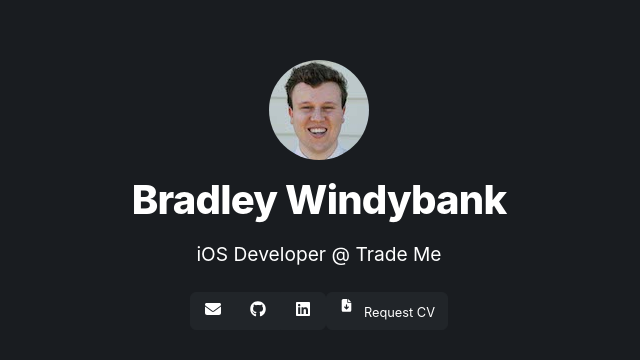
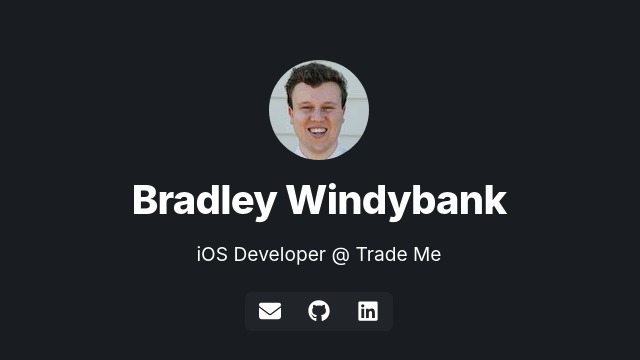
Before and after one commit to bradwindy/new-personal-site, a Next.js app: page / in a window 1280 px wide. Shown: the part 126-486 px from the top of the page, without its empty margins (321-961 px from the left). Built offline with nearby package versions, Linux system fonts and the light colour scheme.

Commit message:
Clean up old buttons and icons
Made into native SVGs

```diff
--- a/components/date.tsx
+++ /dev/null
@@ -1,6 +0,0 @@
-import { parseISO, format } from "date-fns";
-
-export default function Date({ dateString }: { dateString: string }) {
-  const date = parseISO(dateString);
-  return <time dateTime={dateString}>{format(date, "LLLL d, yyyy")}</time>;
-}
--- a/components/layout.tsx
+++ b/components/layout.tsx
@@ -27,7 +27,6 @@
           name="keywords"
           content="ios developer, developer, mobile apps, auckland mobile developer, ios app, new zealand mobile developer, app developer, nz, auckland"
         />
-        <meta http-equiv="x-ua-compatible" content="ie=edge" />
         <meta name="author" content="Bradley Windybank" />
         <meta name="robots" content="index, follow" />
         <meta name="revisit-after" content="1 days" />
@@ -48,7 +47,6 @@
       ) : (
         <header className={styles.headerAbout}>
           <Link href="/">
-            <a>
             <Image
               priority
               src="/images/profile.jpg"
@@ -57,7 +55,6 @@
               width={100}
               alt={name}
             />
-            </a>
           </Link>
           <h2 className={utilStyles.headingLg}>
             <Link href="/">
--- a/components/social-links.tsx
+++ b/components/social-links.tsx
@@ -1,7 +1,6 @@
 import Button from "react-bootstrap/Button";
 import ButtonGroup from "react-bootstrap/ButtonGroup";
 import ButtonToolbar from "react-bootstrap/ButtonToolbar";
-import { FontAwesomeIcon } from "@fortawesome/react-fontawesome";
 import utilStyles from "../styles/utils.module.css";
 
 export default function SocialLinks() {
@@ -16,40 +15,48 @@
           aria-label="Email"
           href="mailto:hello@windybank.net"
         >
-          <FontAwesomeIcon icon="envelope" className={utilStyles.socialIcon} />
+          <svg
+            className={utilStyles.socialIcon}
+            xmlns="http://www.w3.org/2000/svg"
+            viewBox="0 0 512 512"
+          >
+            <path
+              fill="#ffffff"
+              d="M48 64C21.5 64 0 85.5 0 112c0 15.1 7.1 29.3 19.2 38.4L236.8 313.6c11.4 8.5 27 8.5 38.4 0L492.8 150.4c12.1-9.1 19.2-23.3 19.2-38.4c0-26.5-21.5-48-48-48H48zM0 176V384c0 35.3 28.7 64 64 64H448c35.3 0 64-28.7 64-64V176L294.4 339.2c-22.8 17.1-54 17.1-76.8 0L0 176z"
+            />
+          </svg>
         </Button>
         <Button
           variant="dark"
           aria-label="GitHub Profile"
           href="https://github.com/bradwindy"
         >
-          <FontAwesomeIcon
-            icon={["fab", "github"]}
+          <svg
             className={utilStyles.socialIcon}
-          />
+            xmlns="http://www.w3.org/2000/svg"
+            viewBox="0 0 496 512"
+          >
+            <path
+              fill="#ffffff"
+              d="M165.9 397.4c0 2-2.3 3.6-5.2 3.6-3.3 .3-5.6-1.3-5.6-3.6 0-2 2.3-3.6 5.2-3.6 3-.3 5.6 1.3 5.6 3.6zm-31.1-4.5c-.7 2 1.3 4.3 4.3 4.9 2.6 1 5.6 0 6.2-2s-1.3-4.3-4.3-5.2c-2.6-.7-5.5 .3-6.2 2.3zm44.2-1.7c-2.9 .7-4.9 2.6-4.6 4.9 .3 2 2.9 3.3 5.9 2.6 2.9-.7 4.9-2.6 4.6-4.6-.3-1.9-3-3.2-5.9-2.9zM244.8 8C106.1 8 0 113.3 0 252c0 110.9 69.8 205.8 169.5 239.2 12.8 2.3 17.3-5.6 17.3-12.1 0-6.2-.3-40.4-.3-61.4 0 0-70 15-84.7-29.8 0 0-11.4-29.1-27.8-36.6 0 0-22.9-15.7 1.6-15.4 0 0 24.9 2 38.6 25.8 21.9 38.6 58.6 27.5 72.9 20.9 2.3-16 8.8-27.1 16-33.7-55.9-6.2-112.3-14.3-112.3-110.5 0-27.5 7.6-41.3 23.6-58.9-2.6-6.5-11.1-33.3 2.6-67.9 20.9-6.5 69 27 69 27 20-5.6 41.5-8.5 62.8-8.5s42.8 2.9 62.8 8.5c0 0 48.1-33.6 69-27 13.7 34.7 5.2 61.4 2.6 67.9 16 17.7 25.8 31.5 25.8 58.9 0 96.5-58.9 104.2-114.8 110.5 9.2 7.9 17 22.9 17 46.4 0 33.7-.3 75.4-.3 83.6 0 6.5 4.6 14.4 17.3 12.1C428.2 457.8 496 362.9 496 252 496 113.3 383.5 8 244.8 8zM97.2 352.9c-1.3 1-1 3.3 .7 5.2 1.6 1.6 3.9 2.3 5.2 1 1.3-1 1-3.3-.7-5.2-1.6-1.6-3.9-2.3-5.2-1zm-10.8-8.1c-.7 1.3 .3 2.9 2.3 3.9 1.6 1 3.6 .7 4.3-.7 .7-1.3-.3-2.9-2.3-3.9-2-.6-3.6-.3-4.3 .7zm32.4 35.6c-1.6 1.3-1 4.3 1.3 6.2 2.3 2.3 5.2 2.6 6.5 1 1.3-1.3 .7-4.3-1.3-6.2-2.2-2.3-5.2-2.6-6.5-1zm-11.4-14.7c-1.6 1-1.6 3.6 0 5.9 1.6 2.3 4.3 3.3 5.6 2.3 1.6-1.3 1.6-3.9 0-6.2-1.4-2.3-4-3.3-5.6-2z"
+            />
+          </svg>
         </Button>
         <Button
           variant="dark"
           aria-label="Linked In"
           href="https://www.linkedin.com/in/bradley-windybank-9a9701194"
         >
-          <FontAwesomeIcon
-            icon={["fab", "linkedin"]}
+          <svg
             className={utilStyles.socialIcon}
-          />
-        </Button>
-      </ButtonGroup>
-      <ButtonGroup aria-label="Download CV Button" className="ml-1 mb-4">
-        <Button
-          variant="dark"
-          className={utilStyles.downloadButton}
-          href="mailto:cv@windybank.net"
-        >
-          <FontAwesomeIcon
-            icon="file-download"
-            className={utilStyles.downloadIcon}
-          />
-          <div className={utilStyles.downloadText}>Request CV</div>
+            xmlns="http://www.w3.org/2000/svg"
+            viewBox="0 0 448 512"
+          >
+            <path
+              fill="#ffffff"
+              d="M416 32H31.9C14.3 32 0 46.5 0 64.3v383.4C0 465.5 14.3 480 31.9 480H416c17.6 0 32-14.5 32-32.3V64.3c0-17.8-14.4-32.3-32-32.3zM135.4 416H69V202.2h66.5V416zm-33.2-243c-21.3 0-38.5-17.3-38.5-38.5S80.9 96 102.2 96c21.2 0 38.5 17.3 38.5 38.5 0 21.3-17.2 38.5-38.5 38.5zm282.1 243h-66.4V312c0-24.8-.5-56.7-34.5-56.7-34.6 0-39.9 27-39.9 54.9V416h-66.4V202.2h63.7v29.2h.9c8.9-16.8 30.6-34.5 62.9-34.5 67.2 0 79.7 44.3 79.7 101.9V416z"
+            />
+          </svg>
         </Button>
       </ButtonGroup>
     </ButtonToolbar>
--- a/package.json
+++ b/package.json
@@ -8,10 +8,6 @@
     "start": "next start"
   },
   "dependencies": {
-    "@fortawesome/fontawesome-svg-core": "6.5.1",
-    "@fortawesome/free-brands-svg-icons": "6.5.1",
-    "@fortawesome/free-solid-svg-icons": "6.5.1",
-    "@fortawesome/react-fontawesome": "0.2.0",
     "@vercel/analytics": "^1.2.2",
     "@vercel/speed-insights": "^1.0.10",
     "bootstrap": "5.3.3",
--- a/pages/_app.tsx
+++ b/pages/_app.tsx
@@ -1,36 +1,6 @@
 import "bootstrap/dist/css/bootstrap.min.css";
 import "../styles/global.css";
 import { AppProps } from "next/app";
-import { library } from "@fortawesome/fontawesome-svg-core";
-import { fab } from "@fortawesome/free-brands-svg-icons";
-import {
-  faFileDownload,
-  faPhone,
-  faSms,
-  faEnvelope,
-  faMobileAlt,
-  faLaptop,
-  faSyncAlt,
-  faCode,
-  faCodeBranch,
-  faUserAlt,
-  faVial,
-} from "@fortawesome/free-solid-svg-icons";
-
-library.add(
-  fab,
-  faFileDownload,
-  faPhone,
-  faSms,
-  faEnvelope,
-  faMobileAlt,
-  faLaptop,
-  faSyncAlt,
-  faCode,
-  faCodeBranch,
-  faUserAlt,
-  faVial
-);
 
 export default function App({ Component, pageProps }: AppProps) {
   return <Component {...pageProps} />;
--- a/styles/utils.module.css
+++ b/styles/utils.module.css
@@ -41,6 +41,10 @@
 .socialIcon {
   width: 20px;
   padding-bottom: 2px;
+  color: white;
+  width: 1.5em;
+  height: 1.5em;
+  vertical-align: -0.4em;
 }
 
 .rightSpacedIcon {
```
Also changed, not shown: posts/pre-rendering.md (deleted, +0 -11 lines), posts/ssg-ssr.md (deleted, +0 -19 lines), 1 other file (tests, documents, lock files or other folders). Lines whose indentation alone changed are shown as unchanged.
